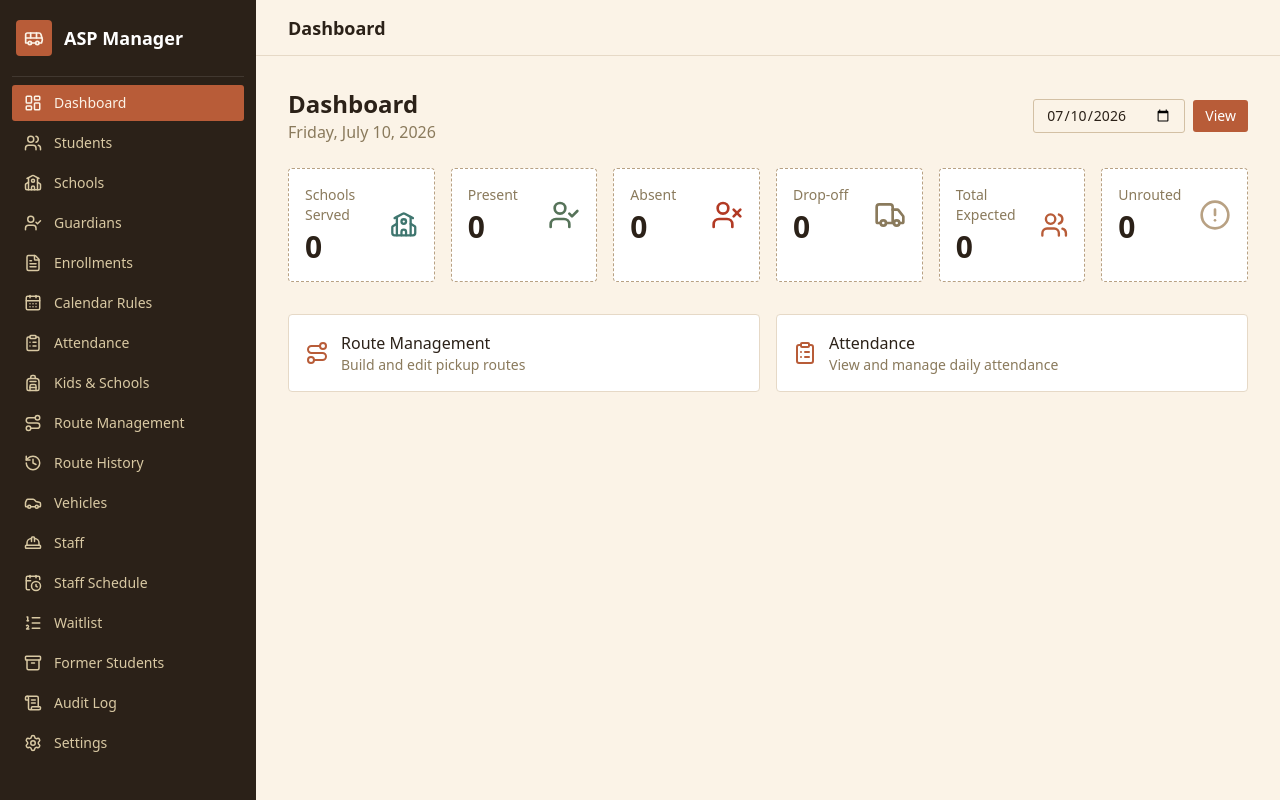
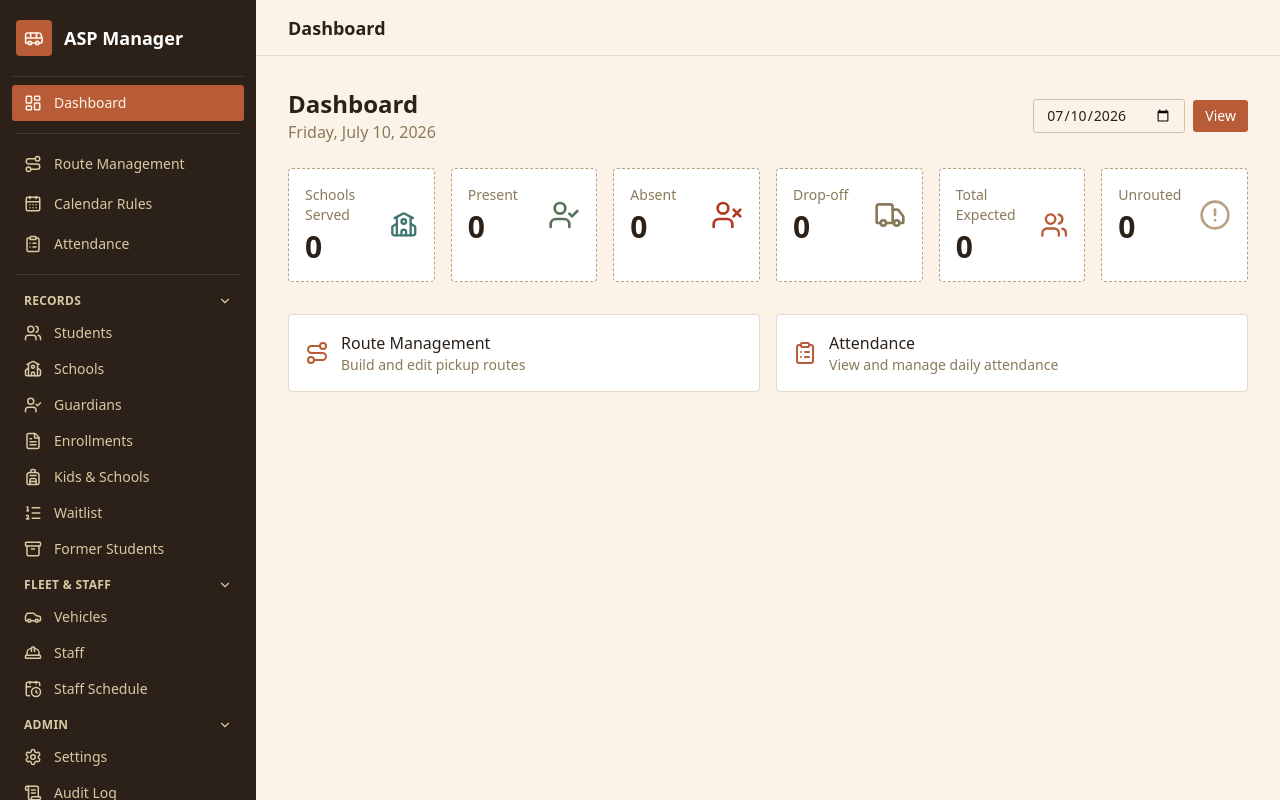
Before and after one commit to SuzanoVini/asp-pick-up-system, a Next.js app: page / in a window 1280 px wide. Built offline with nearby package versions, Linux system fonts and the light colour scheme; no server answers; the database is empty.

Commit message:
feat: group the sidebar into collapsible sections
Seventeen flat nav items become Dashboard, three Daily items, and three
collapsible groups. Collapsed groups persist in localStorage. A test
asserts every item lands in exactly one place, so regrouping can never
silently drop a destination.

```diff
--- /dev/null
+++ b/app/components/layout/collapsed-groups-storage.ts
@@ -0,0 +1,18 @@
+const STORAGE_KEY = "asp-sidebar-collapsed-groups";
+
+export function loadCollapsedGroups(storage: Pick<Storage, "getItem">): string[] {
+	try {
+		const raw = storage.getItem(STORAGE_KEY);
+		if (!raw) return [];
+		const parsed = JSON.parse(raw);
+		return Array.isArray(parsed)
+			? parsed.filter((value): value is string => typeof value === "string")
+			: [];
+	} catch {
+		return [];
+	}
+}
+
+export function saveCollapsedGroups(storage: Pick<Storage, "setItem">, groupIds: string[]): void {
+	storage.setItem(STORAGE_KEY, JSON.stringify(groupIds));
+}
--- a/app/components/layout/navigation.ts
+++ b/app/components/layout/navigation.ts
@@ -18,22 +18,62 @@ import {
 	Users,
 } from "lucide-react";
 
-export const navItems = [
-	{ href: "/", label: "Dashboard", icon: LayoutDashboard },
+export interface NavItem {
+	href: string;
+	label: string;
+	icon: typeof LayoutDashboard;
+}
+
+export interface NavGroup {
+	id: string;
+	label: string;
+	items: NavItem[];
+}
+
+export const DASHBOARD_NAV_ITEM: NavItem = { href: "/", label: "Dashboard", icon: LayoutDashboard };
+
+export const DAILY_NAV_ITEMS: NavItem[] = [
+	{ href: "/route-management", label: "Route Management", icon: Route },
+	{ href: "/calendar-rules", label: "Calendar Rules", icon: CalendarDays },
+	{ href: "/attendance", label: "Attendance", icon: ClipboardList },
+];
+
+export const NAV_GROUPS: NavGroup[] = [
+	{
+		id: "records",
+		label: "Records",
+		items: [
 			{ href: "/students", label: "Students", icon: Users },
 			{ href: "/schools", label: "Schools", icon: School },
 			{ href: "/guardians", label: "Guardians", icon: UserCheck },
 			{ href: "/enrollments", label: "Enrollments", icon: FileText },
-	{ href: "/calendar-rules", label: "Calendar Rules", icon: CalendarDays },
-	{ href: "/attendance", label: "Attendance", icon: ClipboardList },
 			{ href: "/kids-and-schools", label: "Kids & Schools", icon: Backpack },
-	{ href: "/route-management", label: "Route Management", icon: Route },
-	{ href: "/route-history", label: "Route History", icon: History },
+			{ href: "/waitlist", label: "Waitlist", icon: ListOrdered },
+			{ href: "/former-students", label: "Former Students", icon: Archive },
+		],
+	},
+	{
+		id: "fleet-staff",
+		label: "Fleet & Staff",
+		items: [
 			{ href: "/vehicles", label: "Vehicles", icon: Car },
 			{ href: "/staff", label: "Staff", icon: HardHat },
 			{ href: "/staff-schedule", label: "Staff Schedule", icon: CalendarClock },
-	{ href: "/waitlist", label: "Waitlist", icon: ListOrdered },
-	{ href: "/former-students", label: "Former Students", icon: Archive },
+		],
+	},
+	{
+		id: "admin",
+		label: "Admin",
+		items: [
+			{ href: "/settings", label: "Settings", icon: Settings },
 			{ href: "/audit", label: "Audit Log", icon: ScrollText },
-	{ href: "/settings", label: "Settings", icon: Settings },
+			{ href: "/route-history", label: "Route History", icon: History },
+		],
+	},
 ];
+
+export const navItems: NavItem[] = [
+	DASHBOARD_NAV_ITEM,
+	...DAILY_NAV_ITEMS,
+	...NAV_GROUPS.flatMap((group) => group.items),
+];
--- a/app/components/layout/sidebar.tsx
+++ b/app/components/layout/sidebar.tsx
@@ -1,40 +1,107 @@
 "use client";
 
-import { Menu, X } from "lucide-react";
+import { ChevronDown, Menu, X } from "lucide-react";
 import Link from "next/link";
 import { usePathname } from "next/navigation";
-import { useState } from "react";
+import { useEffect, useState } from "react";
+import { loadCollapsedGroups, saveCollapsedGroups } from "./collapsed-groups-storage";
 import { Logo } from "./logo";
-import { navItems } from "./navigation";
+import { DAILY_NAV_ITEMS, DASHBOARD_NAV_ITEM, NAV_GROUPS, type NavItem } from "./navigation";
+
+function NavLink({
+	item,
+	active,
+	onNavigate,
+}: {
+	item: NavItem;
+	active: boolean;
+	onNavigate: () => void;
+}) {
+	const Icon = item.icon;
+	return (
+		<Link
+			href={item.href}
+			onClick={onNavigate}
+			className="flex items-center gap-3 rounded-md px-3 py-2 text-sm font-medium transition-colors"
+			style={{
+				backgroundColor: active ? "var(--color-sidebar-active)" : "transparent",
+				color: active ? "var(--color-primary-foreground)" : "var(--color-sidebar-text)",
+			}}
+		>
+			<Icon size={18} />
+			<span>{item.label}</span>
+		</Link>
+	);
+}
 
 export function Sidebar() {
 	const pathname = usePathname();
 	const [mobileOpen, setMobileOpen] = useState(false);
+	const [collapsedGroupIds, setCollapsedGroupIds] = useState<Set<string>>(new Set());
 
-	const isActive = (href: string) => {
-		if (href === "/") return pathname === "/";
-		return pathname.startsWith(href);
+	useEffect(() => {
+		const stored = loadCollapsedGroups(window.localStorage);
+		if (stored.length > 0) setCollapsedGroupIds(new Set(stored));
+	}, []);
+
+	const isActive = (href: string) => (href === "/" ? pathname === "/" : pathname.startsWith(href));
+
+	const toggleGroup = (groupId: string) => {
+		setCollapsedGroupIds((current) => {
+			const next = new Set(current);
+			if (next.has(groupId)) next.delete(groupId);
+			else next.add(groupId);
+			saveCollapsedGroups(window.localStorage, [...next]);
+			return next;
+		});
 	};
+
+	const closeMobile = () => setMobileOpen(false);
 
 	const nav = (
 		<nav className="flex flex-col gap-1 px-3 py-2 overflow-y-auto flex-1">
-			{navItems.map((item) => {
-				const active = isActive(item.href);
-				const Icon = item.icon;
+			<NavLink
+				item={DASHBOARD_NAV_ITEM}
+				active={isActive(DASHBOARD_NAV_ITEM.href)}
+				onNavigate={closeMobile}
+			/>
+			<div className="mx-1 my-2 border-t" style={{ borderColor: "rgba(255, 255, 255, 0.1)" }} />
+			{DAILY_NAV_ITEMS.map((item) => (
+				<NavLink
+					key={item.href}
+					item={item}
+					active={isActive(item.href)}
+					onNavigate={closeMobile}
+				/>
+			))}
+			<div className="mx-1 my-2 border-t" style={{ borderColor: "rgba(255, 255, 255, 0.1)" }} />
+			{NAV_GROUPS.map((group) => {
+				const collapsed = collapsedGroupIds.has(group.id);
 				return (
-					<Link
-						key={item.href}
-						href={item.href}
-						onClick={() => setMobileOpen(false)}
-						className="flex items-center gap-3 rounded-md px-3 py-2 text-sm font-medium transition-colors"
-						style={{
-							backgroundColor: active ? "var(--color-sidebar-active)" : "transparent",
-							color: active ? "var(--color-primary-foreground)" : "var(--color-sidebar-text)",
-						}}
-					>
-						<Icon size={18} />
-						<span>{item.label}</span>
-					</Link>
+					<div key={group.id}>
+						<button
+							type="button"
+							onClick={() => toggleGroup(group.id)}
+							className="flex w-full items-center justify-between rounded-md px-3 py-1.5 text-xs font-semibold uppercase tracking-wide"
+							style={{ color: "var(--color-sidebar-text)" }}
+							aria-expanded={!collapsed}
+						>
+							<span>{group.label}</span>
+							<ChevronDown
+								size={14}
+								style={{ transform: collapsed ? "rotate(-90deg)" : undefined }}
+							/>
+						</button>
+						{!collapsed &&
+							group.items.map((item) => (
+								<NavLink
+									key={item.href}
+									item={item}
+									active={isActive(item.href)}
+									onNavigate={closeMobile}
+								/>
+							))}
+					</div>
 				);
 			})}
 		</nav>
@@ -56,9 +123,9 @@ export function Sidebar() {
 				<button
 					type="button"
 					className="fixed inset-0 z-40 bg-black/50 lg:hidden"
-					onClick={() => setMobileOpen(false)}
-					onKeyDown={(e) => {
-						if (e.key === "Escape") setMobileOpen(false);
+					onClick={closeMobile}
+					onKeyDown={(event) => {
+						if (event.key === "Escape") closeMobile();
 					}}
 					aria-label="Close navigation overlay"
 				/>
@@ -74,7 +141,7 @@ export function Sidebar() {
 					<Logo />
 					<button
 						type="button"
-						onClick={() => setMobileOpen(false)}
+						onClick={closeMobile}
 						className="mr-3 rounded-md p-1 lg:hidden"
 						style={{ color: "var(--color-sidebar-text)" }}
 						aria-label="Close navigation"
```
Also changed, not shown: 2 other files (tests, documents, lock files or other folders). Lines whose indentation alone changed are shown as unchanged.
